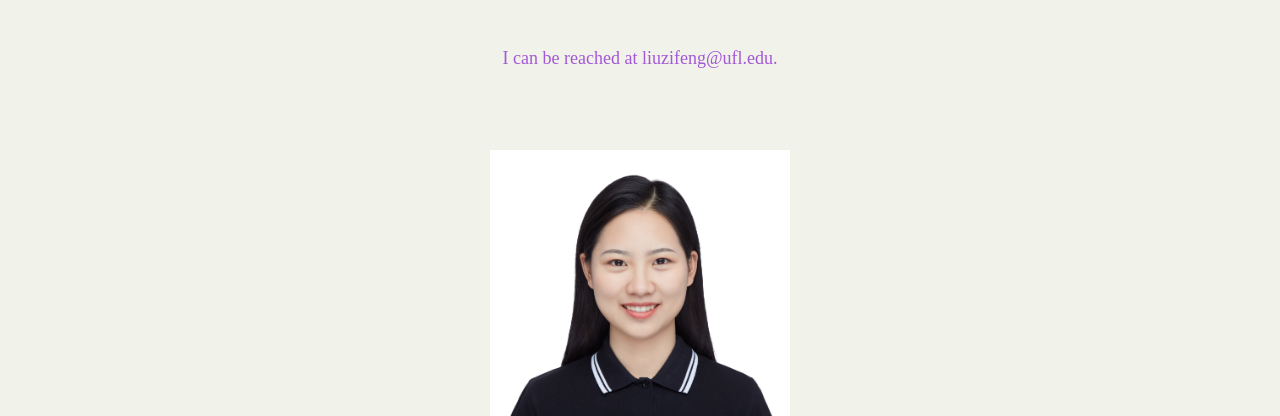
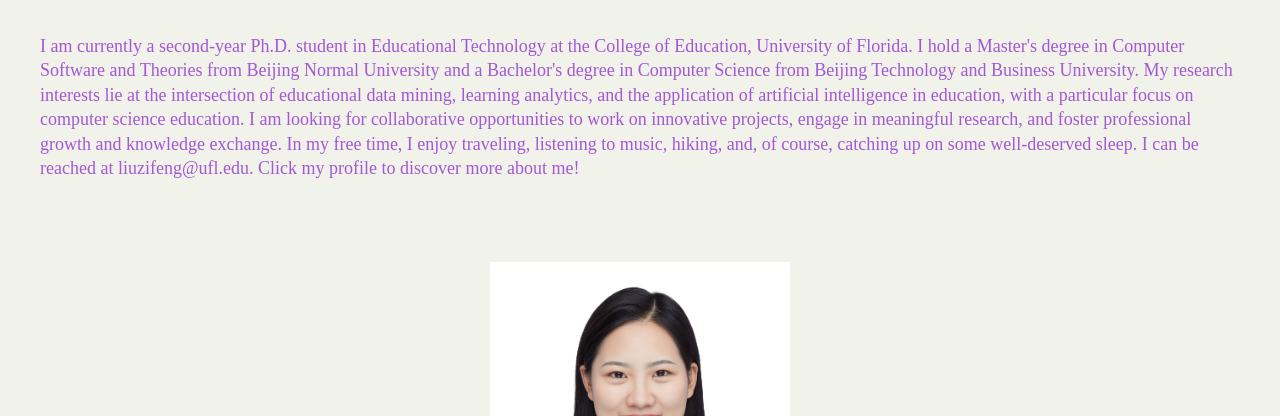
Before and after one commit to ZifengLiu98/eme_ePortfolio, a plain HTML site: page contact.html in a window 1280 px wide. Shown: the part 213-629 px from the top of the page. Drawn offline with Linux system fonts and the light colour scheme.

Commit message:
update the contact page

```diff
--- a/contact.html
+++ b/contact.html
@@ -59,7 +59,9 @@ Released   : 20130406
 		<div>
 			<div class="entry">
 				<!-- THIS IS WHERE YOU CUSTOMIZE THE INTRODUCTORY PARAGRAPH FOR EACH PAGE. -->
-                <p><center><font size ="4">I can be reached at liuzifeng@ufl.edu. </font> </p> </center> <br><br><br>
+                <p><font size ="4">I am currently a second-year Ph.D. student in Educational Technology at the College of Education, University of Florida. I hold a Master's degree in Computer Software and Theories from Beijing Normal University and a Bachelor's degree in Computer Science from Beijing Technology and Business University. My research interests lie at the intersection of educational data mining, learning analytics, and the application of artificial intelligence in education, with a particular focus on computer science education.
+
+					I am looking for collaborative opportunities to work on innovative projects, engage in meaningful research, and foster professional growth and knowledge exchange. In my free time, I enjoy traveling, listening to music, hiking, and, of course, catching up on some well-deserved sleep. I can be reached at liuzifeng@ufl.edu. Click my profile to discover more about me!</font> </p> <br><br><br>
 
 				<div style="text-align: center; margin: 20px 0;">
 					<a href="https://zifengliu98.github.io/" target="_blank">
```
Also changed, not shown: 1 other file.
